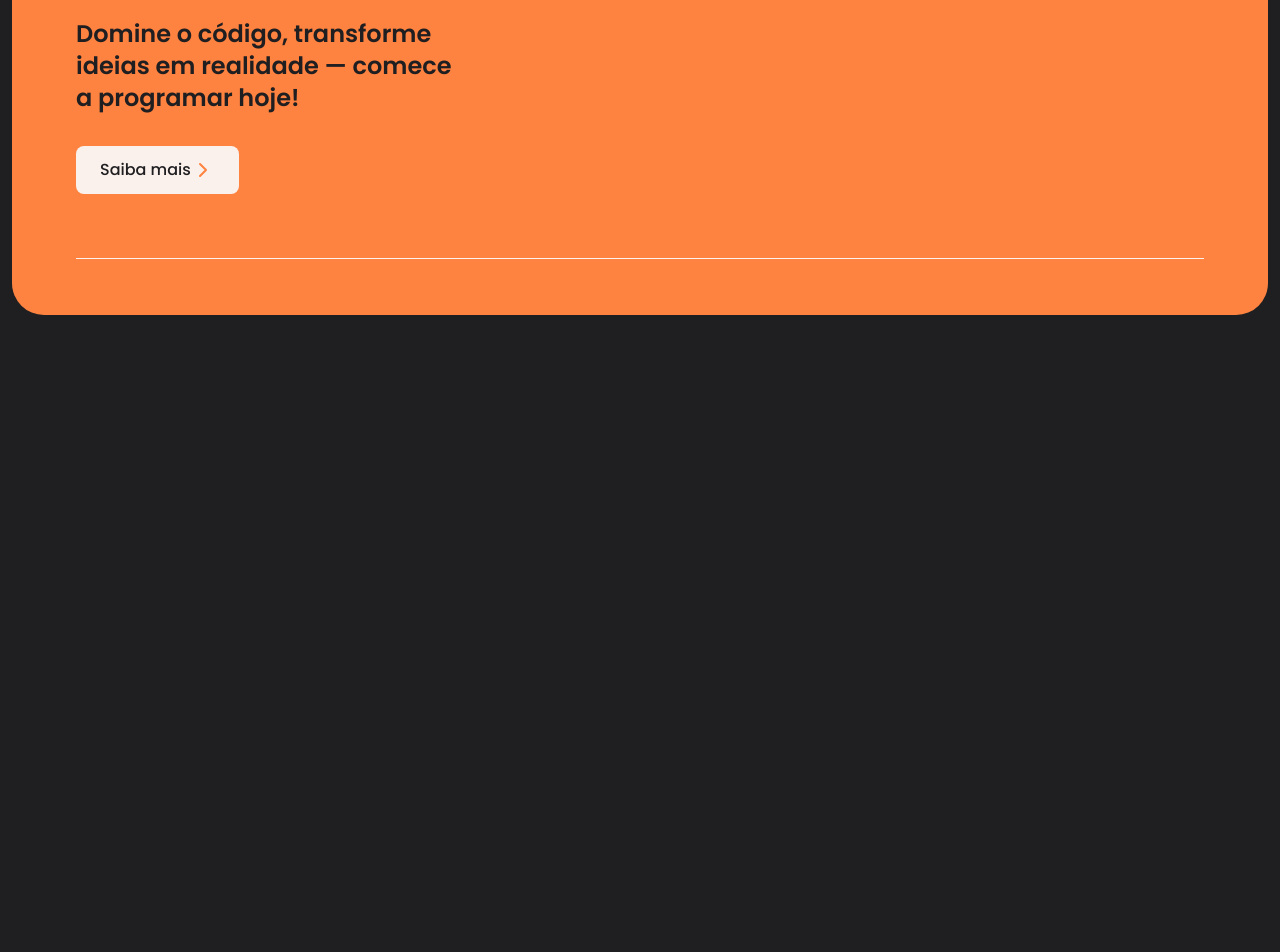
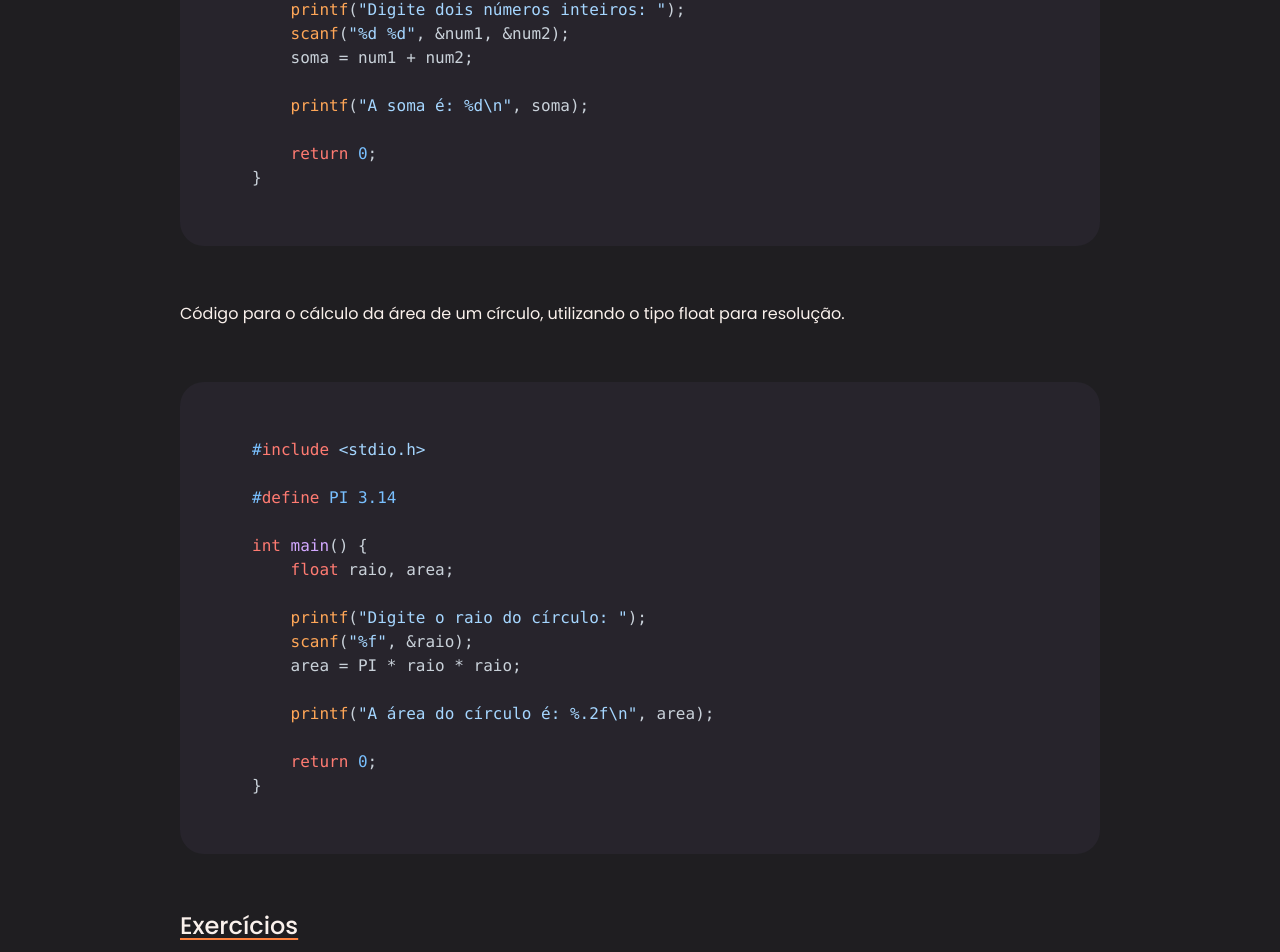
Before and after one commit to kauesandrade/BugHunters, a Next.js app: page /conteudos/modulo3 in a window 1280 px wide. Shown: the part 2506-3458 px from the top of the page. Before the commit the page ends 2833 px from the top, so only its background shows below. Built offline with nearby package versions, Linux system fonts and the light colour scheme.

Commit message:
eu sou um deus | 24/05 23:13

```diff
--- a/src/app/conteudos/Modulo1/page.tsx
+++ b/src/app/conteudos/Modulo1/page.tsx
@@ -6,7 +6,6 @@ import blocoDocumento from '../../../../public/BlocoDocumento.png';
 import blocoExibicao from '../../../../public/BlocoExibicao.png';
 import blocoInicio from '../../../../public/BlocoInicio.png';
 import blocoProcesso from '../../../../public/BlocoProcesso.png';
-import SolutionBlock from '@/components/SolutionBlock';
 
 const Modulo1 = () => {
     return (
@@ -32,7 +31,7 @@ const Modulo1 = () => {
                 </div>
 
                 <div className="flex flex-col gap-10">
-                    <h4 className="text-2xl font-medium underline underline-offset-4 decoration-orange">Algorítmos</h4>
+                    <h4 className="text-2xl font-medium underline underline-offset-4 decoration-orange">Algoritmos</h4>
                     <div className="flex flex-col gap-4">
                         <p>Algoritmos são sequências de passos a serem seguidos em direção a um objetivo determinado. Esses objetivos podem ser, por exemplo, fazer um bolo ou atravessar uma rua.</p>
                         <p>Antes mesmo de chegar nos códigos, os algoritmos podem ser representados de formas mais simples, desde uma sequência descritiva dos passos a serem realizados até a criação de fluxogramas, que serão explicados mais abaixo.</p>
@@ -114,29 +113,26 @@ const Modulo1 = () => {
 
                 <div>
                     <div className="flex flex-col gap-10">
-                        <h2 className="text-4xl font-semibold">Exercícios</h2>
+                        <h4 className="text-2xl font-medium underline underline-offset-4 decoration-orange">Exercícios</h4>
                         <div className="flex flex-col gap-4">
                             <p>Construa um Fluxograma para cada sistema descrito abaixo: </p>
                         </div>
                     </div>
-                    <div className='flex flex-col gap-4 pt-4'>
-                        <SolutionBlock
-                            title='Um algoritmo que leia um número diferente de zero e diga se este número é positivo ou negativo.'
-                            code={''}>
-                        </SolutionBlock>
-                        <SolutionBlock
-                            title='Um algoritmo que receba 3 números e informe qual o maior entre eles.'
-                            code={''}>
-                        </SolutionBlock>
-                        <SolutionBlock
-                            title='Um algoritmo que leia a idade de uma pessoa expressa em anos, meses e dias e mostre-a expressa em dias. Leve em consideração o ano com 365 dias e o mês com 30. (Ex: 3 anos, 2 meses e 15 dias = 1170 dias.).'
-                            code={''}>
-                        </SolutionBlock>
-                    </div>
+                    <ul className='flex flex-col gap-4 pt-4 list-disc list-inside pl-8 indent-[-24px]'>
+                        <li>
+                            Um algoritmo que leia um número diferente de zero e diga se este número é positivo ou negativo.
+                        </li>
+                        <li>
+                            Um algoritmo que receba 3 números e informe qual o maior entre eles.
+                        </li>
+                        <li>
+                            Um algoritmo que leia a idade de uma pessoa expressa em anos, meses e dias e mostre-a expressa em dias. Leve em consideração o ano com 365 dias e o mês com 30. (Ex: 3 anos, 2 meses e 15 dias = 1170 dias.).
+                        </li>
+                    </ul>
 
                     <div className='pt-8'>
                         <p>Além disso, você também pode acessar o Racha Cuca para realizar desafios de lógica!</p>
-                        <ol className='list-disc list-inside pt-2'>
+                        <ol className='list-disc list-inside pt-2 pl-8 indent-[-24px]'>
                             <li className='text-orange hover:underline underline-offset-4'> <a href="https://rachacuca.com.br/logica/problemas/teste-de-einstein/">Teste de Einstein </a></li>
                             <li className='text-orange hover:underline underline-offset-4'> <a href="https://rachacuca.com.br/jogos/missionarios-e-canibais/">Missionários e canibais </a></li>
                             <li className='text-orange hover:underline underline-offset-4'> <a href="https://rachacuca.com.br/logica/problemas/carros-antigos/">Carros antigos </a></li>
--- a/src/app/conteudos/modulo3/page.tsx
+++ b/src/app/conteudos/modulo3/page.tsx
@@ -72,6 +72,50 @@ int main()
 }`}
                 />
             </section>
+            <section>
+                <h3 className="mt-14 font-medium text-2xl underline underline-offset-4 decoration-orange">
+                    Exemplos de códigos
+                </h3>
+                <p className="mt-6 mb-14">Código para a soma de dois números, utilizando o tipo int para resolução.</p>
+                <CodeBlock code=
+{`#include <stdio.h>
+
+int main() {
+    int num1, num2, soma;
+
+    printf("Digite dois números inteiros: ");
+    scanf("%d %d", &num1, &num2);
+    soma = num1 + num2;
+
+    printf("A soma é: %d\\n", soma);
+
+    return 0;
+}`}
+/>
+                <p className="mt-14 mb-14">Código para o cálculo da área de um círculo, utilizando o tipo float para resolução.</p>
+                <CodeBlock code=
+{`#include <stdio.h>
+
+#define PI 3.14
+
+int main() {
+    float raio, area;
+
+    printf("Digite o raio do círculo: ");
+    scanf("%f", &raio);
+    area = PI * raio * raio;
+
+	printf("A área do círculo é: %.2f\\n", area);
+
+    return 0;
+}`}
+/>
+            </section>
+            <section>
+                <h3 className="mt-14 font-medium text-2xl underline underline-offset-4 decoration-orange">
+                    Exercícios
+                </h3>
+            </section>
         </main>
     )
 }
--- a/src/app/sobre/page.tsx
+++ b/src/app/sobre/page.tsx
@@ -1,7 +1,7 @@
 const Sobre = () => {
     return (
         <>
-            <section className="flex flex-col mt-40 min-h-screen w-full mb-10 px-45 gap-5">
+            <section className="flex flex-col mt-40 min-h-screen w-full mb-80 px-45 gap-5">
                 <h1 className="text-4xl font-bold text-center mb-10">
                     Sobre o projeto
                 </h1>
--- a/src/components/section-modulos/index.tsx
+++ b/src/components/section-modulos/index.tsx
@@ -14,7 +14,7 @@ const SectionModulos = ({title, description, modulos}:sectionModulesType) => {
         <section className='flex flex-col gap-24 mt-50 w-full xl:px-45 px-20 min-h-screen mb-10'>
             <div className='flex flex-col justify-center items-center gap-3'>
                 <h1 className='text-4xl font-bold'>{title}</h1>
-                <p className='text-lg font-light'>{description}</p>
+                <p className='text-lg font-light text-center'>{description}</p>
             </div>
             <div className='grid xl:grid-cols-3 grid-cols-1 gap-10 w-full'>
                 {modulos.map((modulo, index) => (
```
